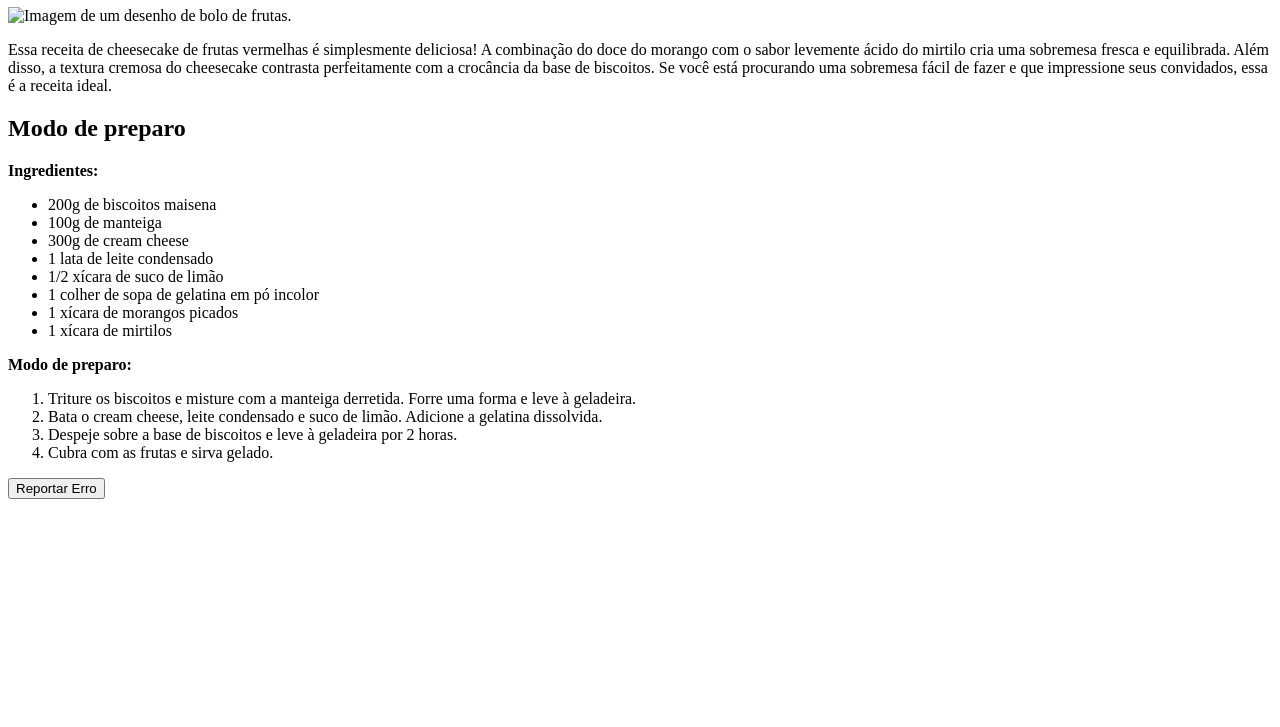
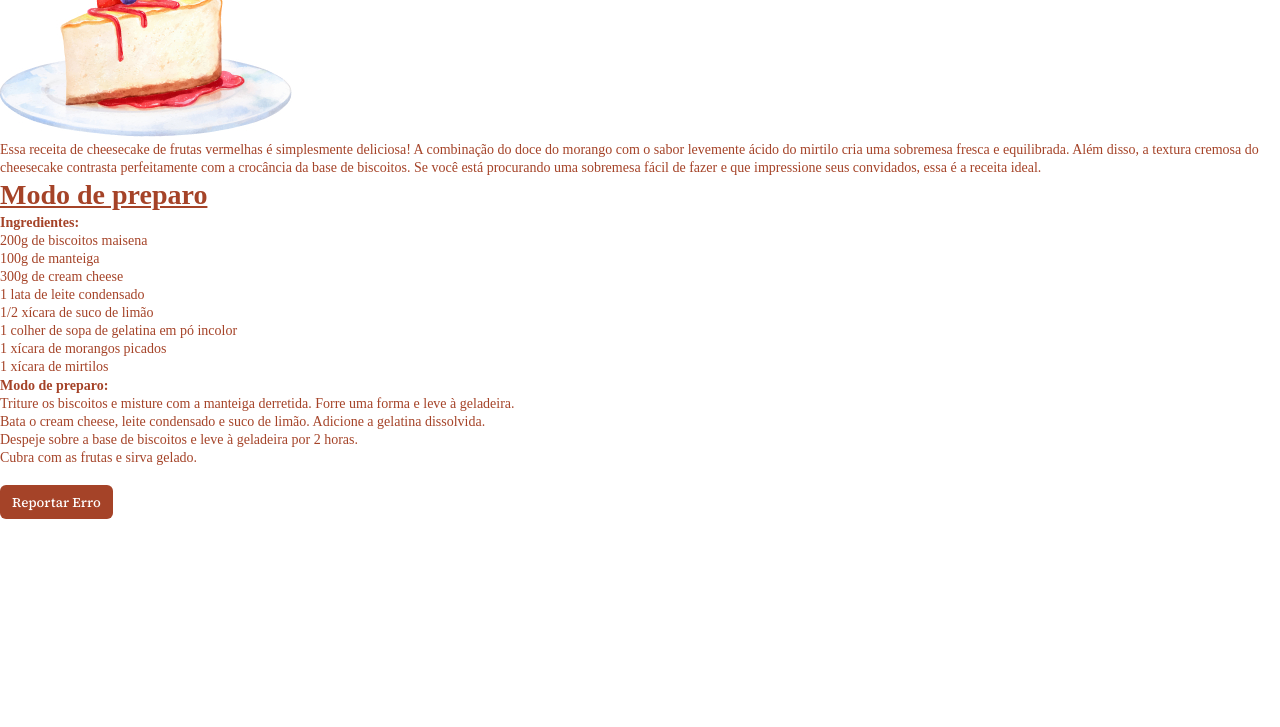
Before and after one commit to SuelenGalhardo/responsiveweb, a plain HTML site: page index.html in a window 1280 px wide. Shown: the part 73-800 px from the top of the page. Drawn offline with Linux system fonts and the light colour scheme; a web font is replaced by a local one.

Commit message:
added styles

```diff
--- a/index.html
+++ b/index.html
@@ -16,9 +16,9 @@
   <body>
     <main>
       <div class="recipe">
-        <h1>Cheesecake de Frutas</h1>
+        <h1>Cheesecake de chocolate</h1>
         <img
-          src="./assets/01.jpg"
+          src="./assets/cake.jpg"
           alt="Imagem de um desenho de bolo de frutas."
         />
         <p>
--- a/style.css
+++ b/style.css
@@ -0,0 +1,47 @@
+* {
+    margin: 0;
+    padding: 0;
+    box-sizing: border-box;
+    -webkit-font-smoothing: antialiased;
+    -moz-osx-font-smoothing: grayscale;
+  }
+  :root {
+    font-family: "Source Serif Pro";
+    font-size: 62.5%;
+  }
+
+  body {
+    color: #a54328;
+    font-size: 1.6rem;
+  }
+
+  button {
+    font-family: "Source Serif 4";
+    background-color: #a54328;
+
+    color: white;
+
+    border: 0;
+    padding: 0.8rem 1.2rem;
+
+    border-radius: 0.6rem;
+
+    margin-top: 1.8rem;
+  }
+
+  h1,
+  h2 {
+    font-size: 2.8rem;
+    line-height: 3.6rem;
+  }
+
+  h2 {
+    text-decoration: underline;
+  }
+
+  p,
+  li,
+  strong {
+    font-size: 1.4rem;
+    line-height: 1.8rem;
+  }
```
Also changed, not shown: assets/Captura de tela 2024-01-17 143538.jpg (added), assets/cake.jpg (added).
